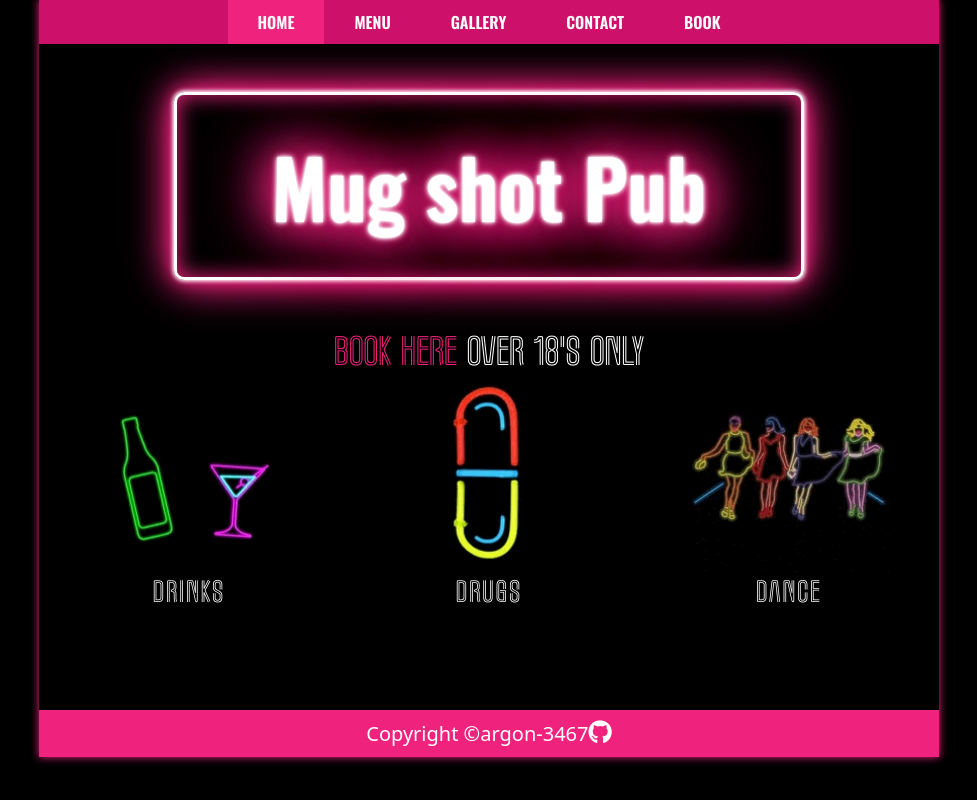
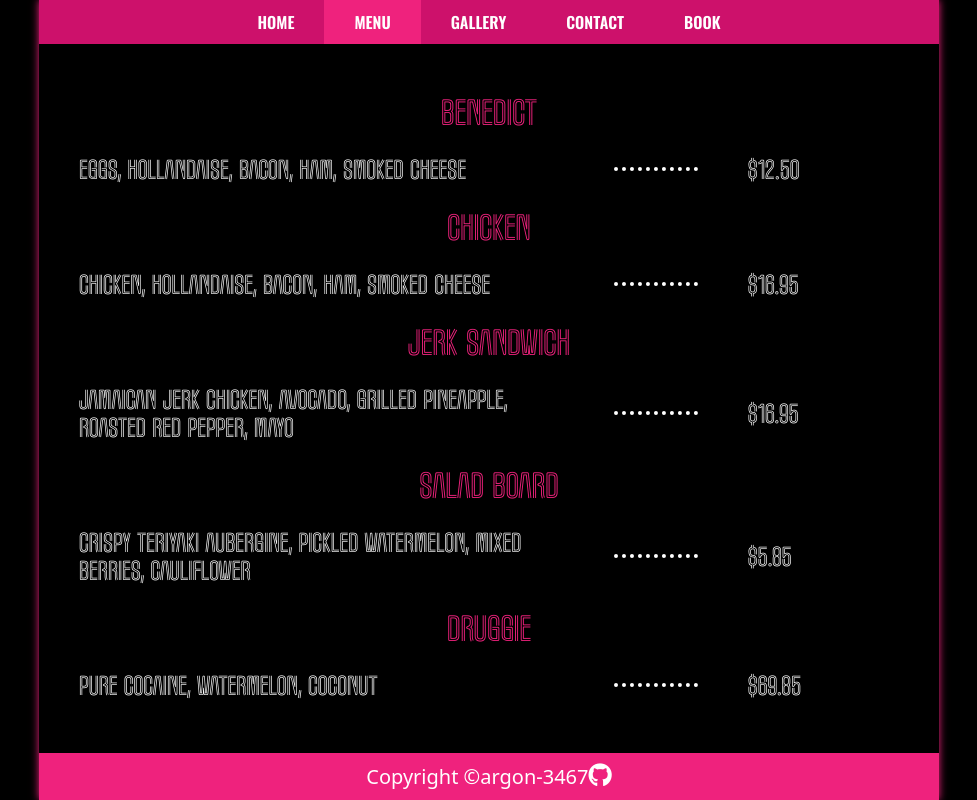
Before and after one commit to argon-3467/odin-projects, a website built with webpack: page restaurant-page/src/temp.html in a window 1280 px wide. Shown: the whole page, without its empty margins (151-1128 px from the left). Built offline with nearby package versions, Linux system fonts and the light colour scheme.

Commit message:
Add menu page and fix position of footer at bottom
- menu.js creates functionality to display or remove MENU page
- footer.css will be positioned absolutely
- style.css will now contain MENU page styling as well
- index.js will show MENU page by default and implement switchTab function as well

```diff
--- a/restaurant-page/src/footer.css
+++ b/restaurant-page/src/footer.css
@@ -1,5 +1,7 @@
 /* FOOTER */
 .footer {
+  position: absolute;
+  bottom: 0;
   width: 100%;
   padding: 10px;
   font-size: 20px;
--- a/restaurant-page/src/index.js
+++ b/restaurant-page/src/index.js
@@ -7,13 +7,16 @@ import hamBurgerSvg from "./assets/menu.svg";
 
 import { createHtmlElement, createImgElement } from "./helper";
 import { HomePageFactory } from "./home";
+import { MenuPageFactory } from "./menu";
 
 const load = (() => {
   const content = document.querySelector("#content");
   const homePage = HomePageFactory(content);
+  const menuPage = MenuPageFactory(content);
 
   const TabNames = ["HOME", "MENU", "GALLERY", "CONTACT", "BOOK"];
-  const currentTab = "HOME";
+  // let currentTab = "HOME";
+  let currentTab = "MENU";
 
   function addNavBar() {
     const unorderedList = document.createElement("ul");
@@ -46,9 +49,34 @@ const load = (() => {
     unorderedList.classList.toggle("show");
   }
 
-  function switchTab() {
-    // To do
-    console.log("inside switch tab");
+  function switchTab(e) {
+    const newTab = e.target.textContent;
+    if (newTab == currentTab) return;
+
+    //remove current tab
+    if (currentTab == "HOME") homePage.remove();
+    else if (currentTab == "MENU") menuPage.remove();
+    else if (currentTab == "GALLERY");
+    else if (currentTab == "CONTACT");
+    else if (currentTab == "BOOK");
+
+    //change color in nav bar
+    colorNavBar(newTab);
+
+    //load new tab
+    if (newTab == "HOME") {
+      homePage.display();
+    } else if (newTab == "MENU") {
+      menuPage.display();
+    } else if (newTab == "GALLERY") {
+      // galleryPage.display();
+    } else if (newTab == "CONTACT") {
+      // galleryPage.display();
+    } else if (newTab == "BOOK") {
+      // galleryPage.display();
+    }
+
+    currentTab = newTab;
   }
 
   function colorNavBar(tab) {
@@ -67,8 +95,10 @@ const load = (() => {
   }
 
   addNavBar();
-  colorNavBar("HOME");
-  homePage.display();
+  // colorNavBar("HOME");
+  colorNavBar("MENU");
+  // homePage.display();
+  menuPage.display();
 
   const footer = createHtmlElement("footer", null, ["footer"], null, null);
   footer.innerHTML = `<p>Copyright &copy;<script>document.write(new Date().getFullYear());</script>argon-3467<a href="https://github.com/argon-3467"><i class="fa-brands fa-github"></i></a></p>`;
--- a/restaurant-page/src/menu.js
+++ b/restaurant-page/src/menu.js
@@ -0,0 +1,102 @@
+import { createHtmlElement } from "./helper";
+
+const MenuPageFactory = (content) => {
+  function menuItem(title, ingredients, cost) {
+    return { title, ingredients, cost };
+  }
+
+  function addMenuItems(menu) {
+    const menuContainer = createHtmlElement(
+      "div",
+      null,
+      ["menu-container"],
+      null,
+      null
+    );
+
+    menu.forEach((item) => {
+      const menuTitle = createHtmlElement(
+        "h3",
+        null,
+        ["menu-title"],
+        item.title,
+        null
+      );
+
+      const menuIngredients = createHtmlElement(
+        "div",
+        null,
+        ["menu-ingredients"],
+        item.ingredients,
+        null
+      );
+
+      const menuPrice = createHtmlElement(
+        "div",
+        null,
+        ["menu-cost"],
+        item.cost,
+        null
+      );
+
+      const line = createHtmlElement("hr", null, ["menu-line"], null, null);
+
+      const container = createHtmlElement(
+        "div",
+        null,
+        ["menu-sub-container"],
+        null,
+        [menuIngredients, line, menuPrice]
+      );
+
+      const card = createHtmlElement("div", null, ["menu-card"], null, [
+        menuTitle,
+        container,
+      ]);
+      menuContainer.appendChild(card);
+    });
+    content.appendChild(menuContainer);
+  }
+
+  function display() {
+    content.classList.add("menu");
+    let menu = [
+      menuItem(
+        "benedict",
+        "eggs, hollandaise, bacon, ham, smoked cheese",
+        "$12.50"
+      ),
+      menuItem(
+        "chicken",
+        "chicken, hollandaise, bacon, ham, smoked cheese",
+        "$16.95"
+      ),
+      menuItem(
+        "jerk sandwich",
+        "jamaican jerk chicken, avocado, grilled pineapple, roasted red pepper, mayo",
+        "$16.95"
+      ),
+      menuItem(
+        "salad board",
+        "crispy teriyaki aubergine, pickled watermelon, mixed berries, cauliflower",
+        "$5.85"
+      ),
+      menuItem("druggie", "pure cocaine, watermelon, coconut", "$69.85"),
+    ];
+
+    addMenuItems(menu);
+  }
+
+  function remove() {
+    content.classList.remove("menu");
+    const menuContainer = document.querySelector(".menu-container");
+    menuContainer.remove();
+  }
+
+  return {
+    display,
+    remove,
+  };
+};
+
+export { MenuPageFactory };
--- a/restaurant-page/src/style.css
+++ b/restaurant-page/src/style.css
@@ -25,6 +25,8 @@ body {
   color: white;
   font-family: "marqueem";
   box-shadow: 0px 0px 8px 0px var(--logo-color);
+  min-height: 100vh;
+  position: relative;
 }
 
 /* NAV BAR*/
@@ -45,7 +47,7 @@ nav.nav ul li {
 }
 
 nav.nav ul li.active {
-  background-color: #ef227d;
+  background-color: var(--logo-color);
 }
 
 nav.nav ul li.toggle-nav-bar {
@@ -199,3 +201,41 @@ nav.nav ul li.toggle-nav-bar {
     flex-direction: column;
   }
 }
+
+/* MENU */
+
+.menu-container {
+  padding: 2rem 2rem 5rem;
+}
+
+.menu-title {
+  text-align: center;
+  color: var(--logo-color);
+  font-size: 2rem;
+  padding: 1rem;
+}
+
+.menu-sub-container {
+  font-size: 1.5rem;
+  display: flex;
+  gap: 2rem;
+  justify-content: space-evenly;
+  align-items: center;
+}
+
+.menu-ingredients {
+  padding: 0.5rem;
+  width: max(60%, 300px);
+}
+
+.menu-line {
+  height: 0;
+  width: clamp(20px, 10%, 100px);
+  border-top: 4px dotted white;
+  margin: 0 auto;
+}
+
+.menu-cost {
+  width: 20%;
+  padding: 0.5rem;
+}
```
Also changed, not shown: restaurant-page/dist/index.js.
